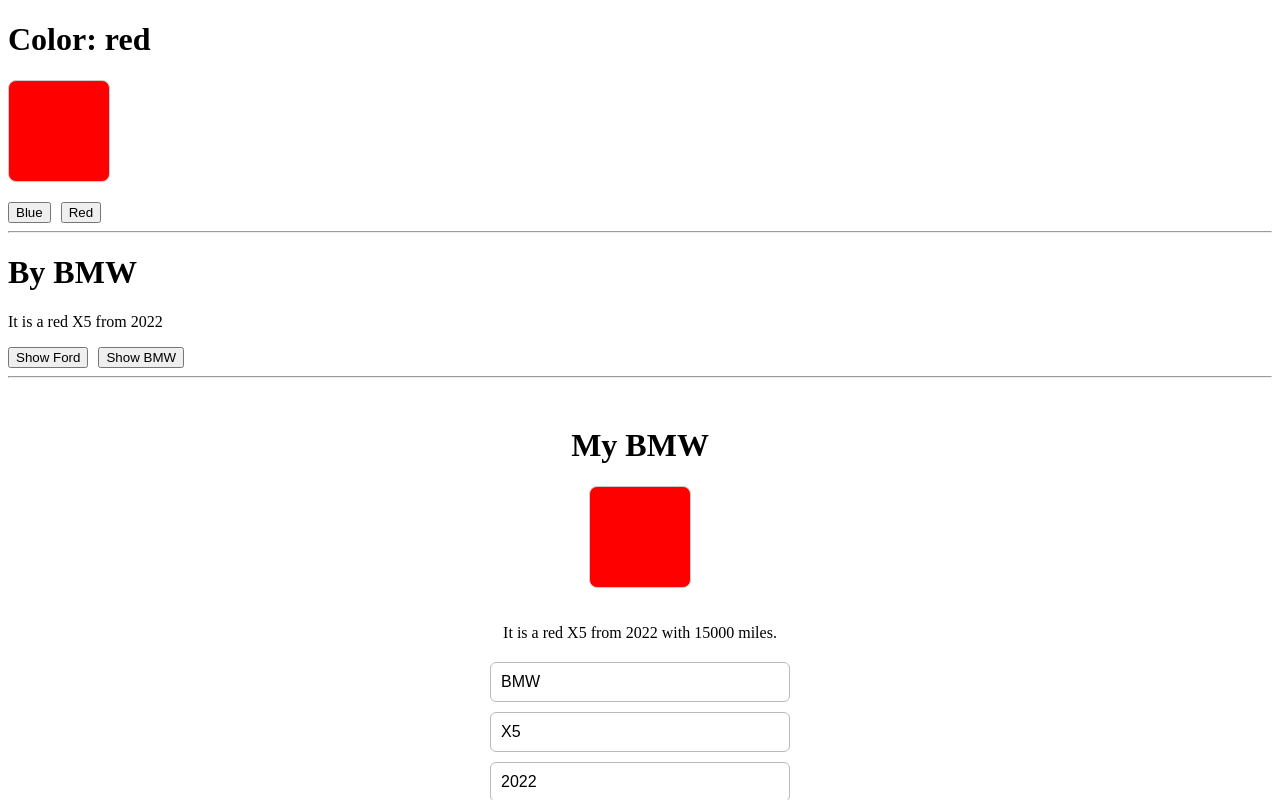
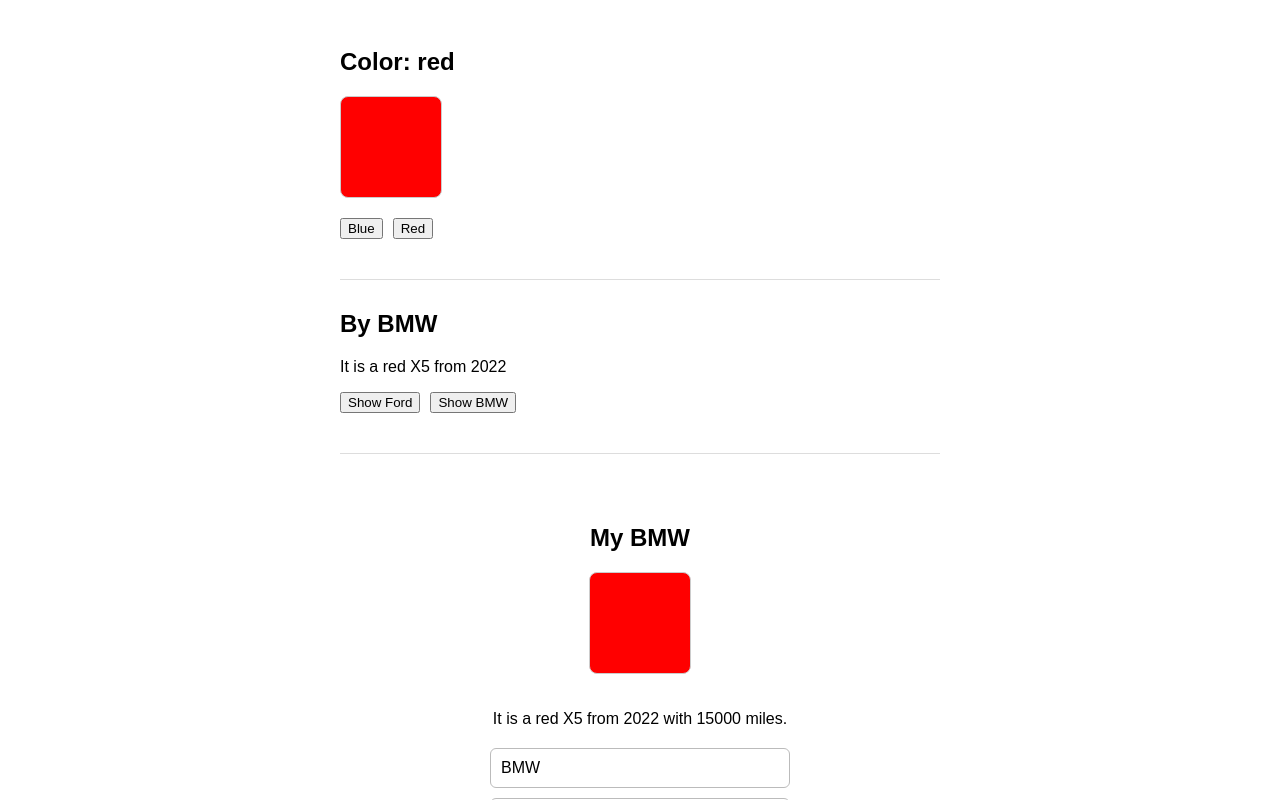
Before and after one commit to pramadha-nindi-atmaja/ReactJS-Hooks, a React (Vite) app in the folder 01-react-usestate/: page / in a window 1280 px wide. Shown: the top 800 px of the page. Built offline with nearby package versions, Linux system fonts and the light colour scheme.

Commit message:
Improve App layout structure and spacing for component sections

```diff
--- a/01-react-usestate/src/App.jsx
+++ b/01-react-usestate/src/App.jsx
@@ -4,14 +4,42 @@
 
 function App() {
   return (
-    <>
-      <Basic />
-      <hr />
-      <Typedata />
-      <hr />
-      <Objek />
-    </>
+    <main style={styles.container}>
+      <section style={styles.section}>
+        <Basic />
+      </section>
+
+      <hr style={styles.divider} />
+
+      <section style={styles.section}>
+        <Typedata />
+      </section>
+
+      <hr style={styles.divider} />
+
+      <section style={styles.section}>
+        <Objek />
+      </section>
+    </main>
   );
 }
 
+const styles = {
+  container: {
+    maxWidth: 600,
+    margin: "0 auto",
+    padding: 20,
+    fontFamily: "sans-serif",
+  },
+  section: {
+    marginBottom: 40,
+  },
+  divider: {
+    margin: "30px 0",
+    border: 0,
+    height: 1,
+    backgroundColor: "#ddd",
+  },
+};
+
 export default App;
```
